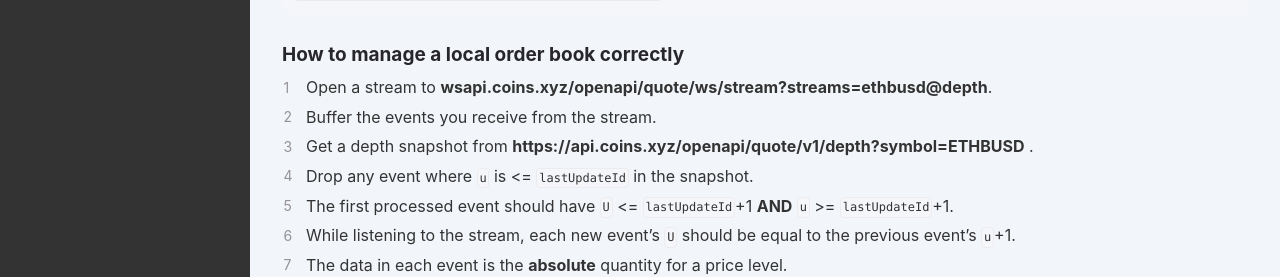
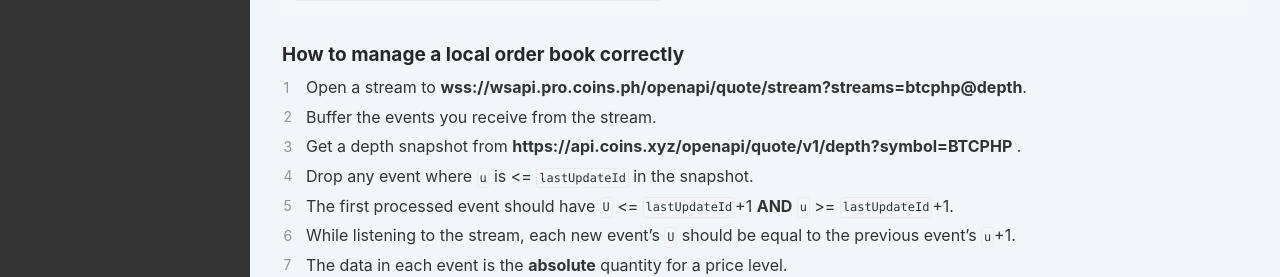
Before and after one commit to coins-docs/xyz, a Jekyll site: the page built from docs/web-socket-streams.md, in a window 1280 px wide and 900 px high, scrolled down 8094 px. Shown: the part 346-623 px from the top of the window. Built offline with Jekyll 4.4.1, drawn with Linux system fonts in a browser that asks for light colours; some of the changed text lies outside the part shown.

Commit message:
Update web-socket-streams.md

````diff
--- a/docs/web-socket-streams.md
+++ b/docs/web-socket-streams.md
@@ -9,7 +9,7 @@ layout: default
 
 # Web Socket Streams for coins (2024-05-17)
 # General WSS information
-* The base endpoint is: **wsapi.coins.xyz**
+* The base endpoint is: **wss://wsapi.coins.xyz**
 * Streams can be accessed either in a single raw stream or in a combined stream
 * Raw streams are accessed at **/openapi/quote/ws/v3/\<streamName\>**
 * Combined streams are accessed at **/openapi/quote/stream?streams=\<streamName1\>/\<streamName2\>/\<streamName3\>**
@@ -330,7 +330,7 @@ Pushes any update to the best bid or ask's price or quantity in real-time for a
 ```javascript
 {
   "u":400900217,     // order book updateId
-  "s":"BNBUSDT",     // symbol
+  "s":"BTCPHP",     // symbol
   "b":"25.35190000", // best bid price
   "B":"31.21000000", // best bid qty
   "a":"25.36520000", // best ask price
@@ -412,9 +412,9 @@ Order book price and quantity depth updates used to locally manage an order book
 ```
 
 ## How to manage a local order book correctly
-1. Open a stream to **wsapi.coins.xyz/openapi/quote/ws/stream?streams=ethbusd@depth**.
+1. Open a stream to **wss://wsapi.pro.coins.ph/openapi/quote/stream?streams=btcphp@depth**.
 2. Buffer the events you receive from the stream.
-3. Get a depth snapshot from **https://api.coins.xyz/openapi/quote/v1/depth?symbol=ETHBUSD** .
+3. Get a depth snapshot from **https://api.coins.xyz/openapi/quote/v1/depth?symbol=BTCPHP** .
 4. Drop any event where `u` is <= `lastUpdateId` in the snapshot.
 5. The first processed event should have `U` <= `lastUpdateId`+1 **AND** `u` >= `lastUpdateId`+1.
 6. While listening to the stream, each new event's `U` should be equal to the previous event's `u`+1.
````
